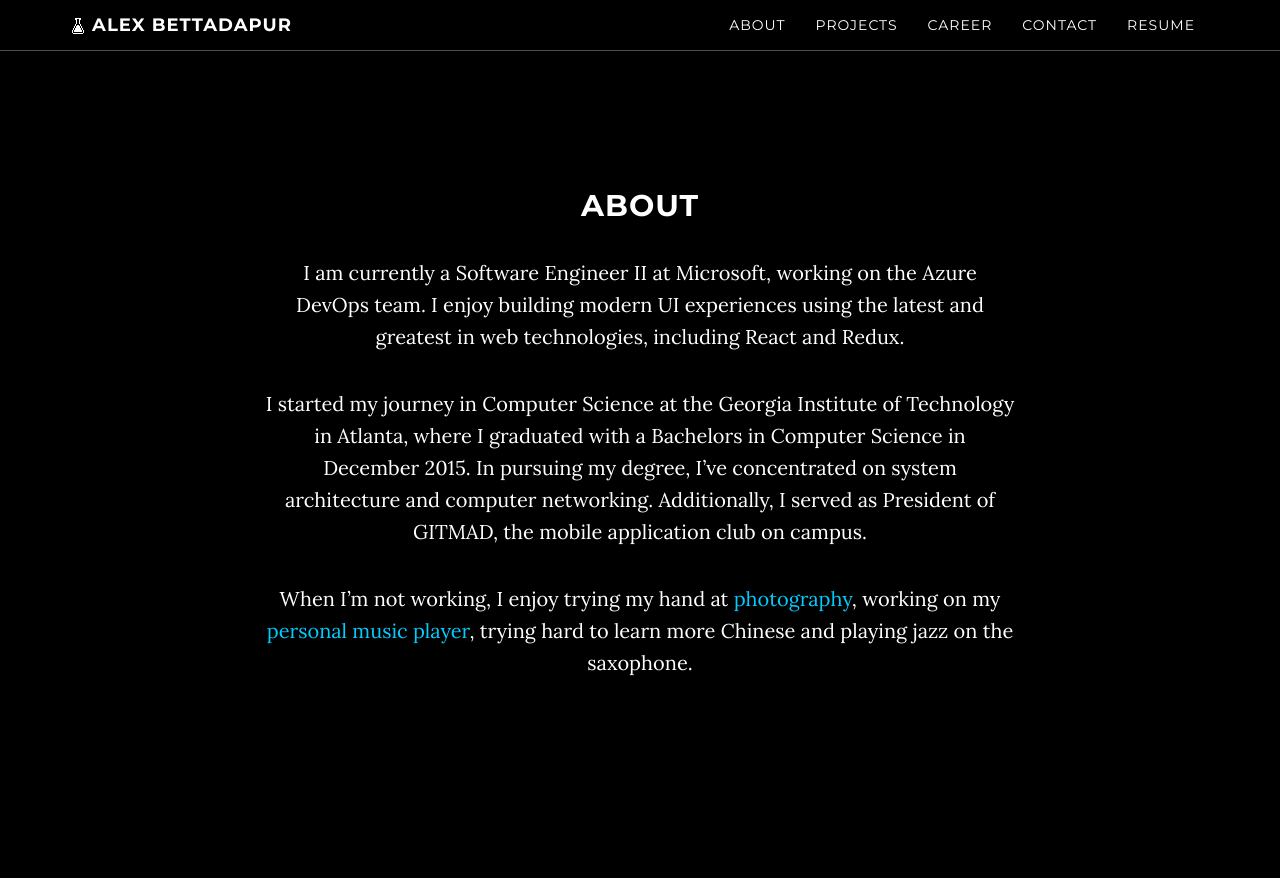
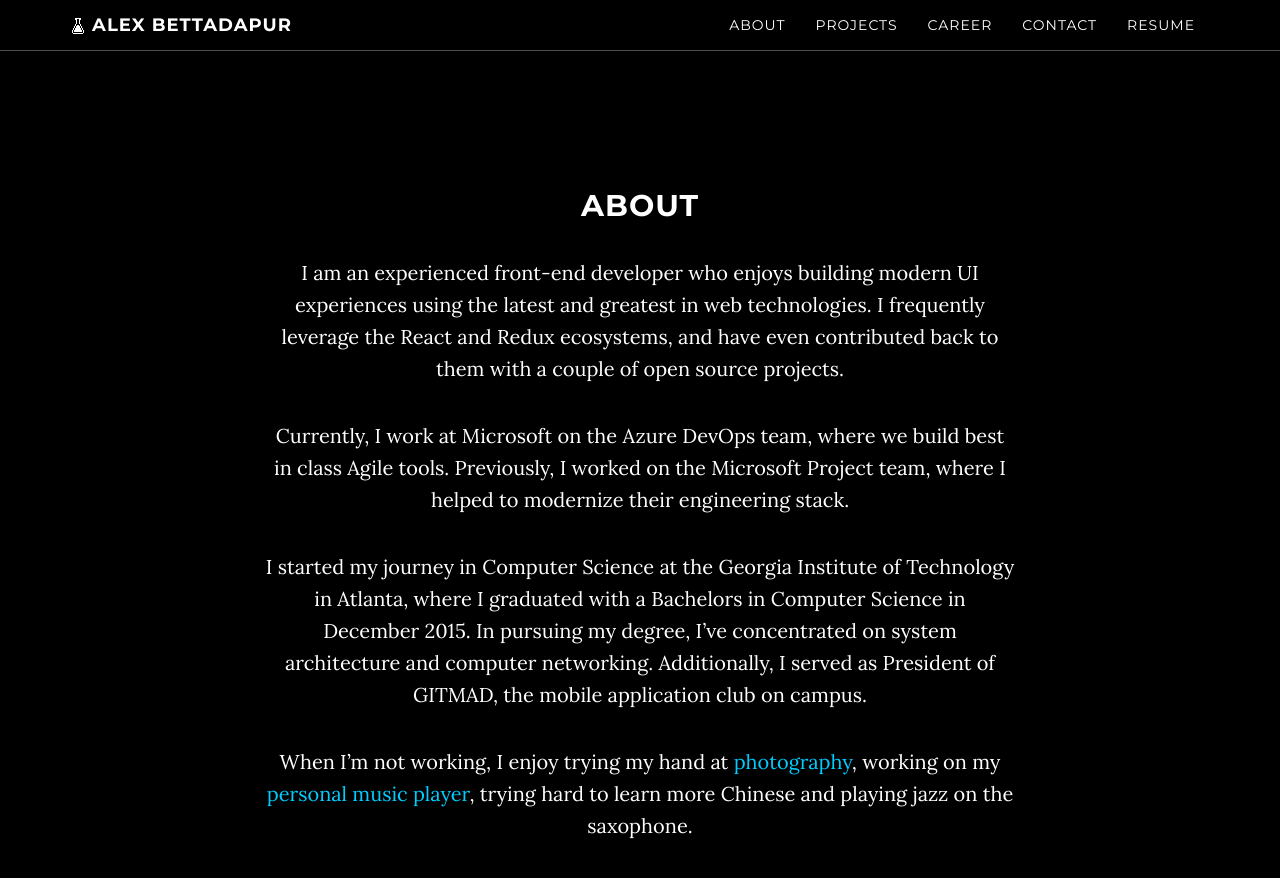
Before and after one commit to abettadapur/abettadapur.github.io, a Jekyll site: the page built from index.html, in a window 1280 px wide and 900 px high, scrolled down 961 px. Shown: the top 878 px of the window. Built offline with Jekyll 4.4.1, drawn with Linux system fonts in a browser that asks for light colours; comment, search, counter and statistics services are not loaded.

Commit message:
Update about.html

```diff
--- a/about.html
+++ b/about.html
@@ -5,7 +5,9 @@ section-type: about
 title: About
 ---
 ## About
-I am currently a Software Engineer II at Microsoft, working on the Azure DevOps team. I enjoy building modern UI experiences using the latest and greatest in web technologies, including React and Redux.
+I am an experienced front-end developer who enjoys building modern UI experiences using the latest and greatest in web technologies. I frequently leverage the React and Redux ecosystems, and have even contributed back to them with a couple of open source projects.
+
+Currently, I work at Microsoft on the Azure DevOps team, where we build best in class Agile tools. Previously, I worked on the Microsoft Project team, where I helped to modernize their engineering stack.
 
 I started my journey in Computer Science at the Georgia Institute of Technology in Atlanta, where I graduated with a Bachelors in Computer Science in December 2015. In pursuing my degree, I've concentrated on system architecture and computer networking. Additionally, I served as President of GITMAD, the mobile application club on campus.
 
```
